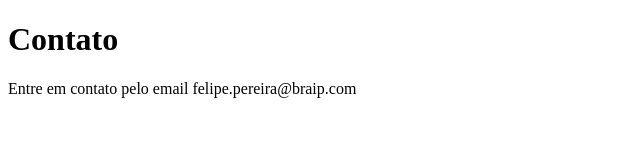
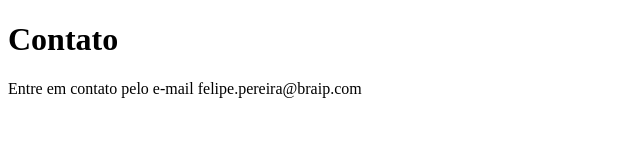
Before and after one commit to pereira-felipe/Teste-QA, a plain HTML site: page contato.html in a window 1280 px wide. Shown: the full height of the page, 0-640 px from the left. Drawn offline with Linux system fonts and the light colour scheme.

```diff
--- a/contato.html
+++ b/contato.html
@@ -8,6 +8,6 @@
 </head>
 <body>
     <h1>Contato</h1>
-    <p>Entre em contato pelo email felipe.pereira@braip.com</p>
+    <p>Entre em contato pelo e-mail felipe.pereira@braip.com</p>
 </body>
 </html>
```
